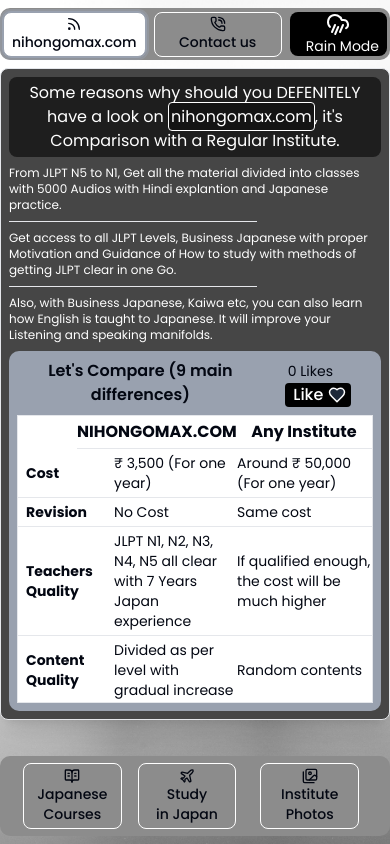
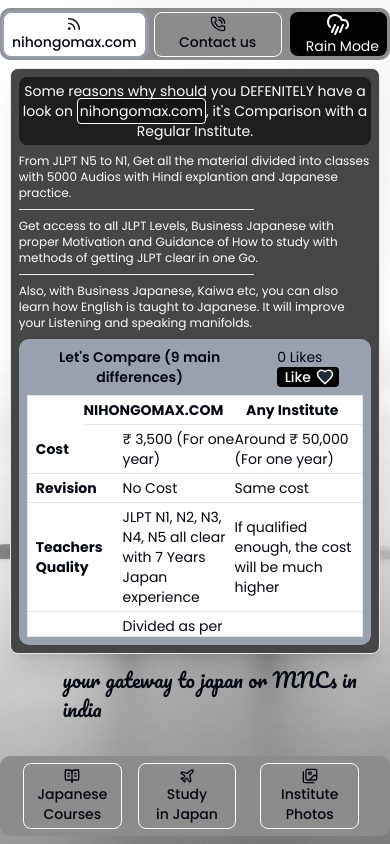
Before and after one commit to Ravi-kant-coder/nihonkai, a Next.js app: page / in a window 390 px wide. Both pictures are taken after a click on the tab "nihongomax.com". Built offline with nearby package versions, Linux system fonts and the light colour scheme; no server answers.

Commit message:
responsiveness of homepage

```diff
--- a/app/page.jsx
+++ b/app/page.jsx
@@ -8,7 +8,7 @@ const pacifico = Pacifico({
 
 const Home = () => {
   return (
-    <>
+    <div className="relative w-screen overflow-hidden h-screen">
       <Navbar />
       <img
         src={"japanese-gate.jpg"}
@@ -36,7 +36,7 @@ const Home = () => {
           your gateway to japan or MNCs in india
         </span>
       </h3>
-    </>
+    </div>
   );
 };
 export default Home;
--- a/components/NmaxExp.jsx
+++ b/components/NmaxExp.jsx
@@ -2,8 +2,8 @@ import LikeButton from "./LikeButton";
 
 const NmaxExp = () => {
   return (
-    <div className="mx-auto lg:w-10/11 lg:my-2 bg-[rgb(70,70,70)] dark:bg-black/90 rounded-md shadow-xl lg:p-6 p-2 lg:space-y-4 border border-gray-200 dark:border-gray-700">
-      <h2 className="lg:text-xl lg:mb-4 text-white text-center lg:font-semibold mb-2 p-1 rounded-md bg-[rgb(30,30,30)]">
+    <div className="mx-auto lg:w-10/11 lg:my-2 w-[95vw] bg-[rgb(70,70,70)] dark:bg-black/90 rounded-md shadow-xl lg:p-6 p-2 lg:space-y-4 border border-gray-200 dark:border-gray-700">
+      <h2 className="lg:text-xl text-sm lg:mb-4 text-white text-center lg:font-semibold mb-2 p-1 rounded-md bg-[rgb(30,30,30)]">
         Some reasons why should you DEFENITELY have a look on{" "}
         <a href="https://www.nihongomax.com" target="_blank">
           <span className="border-1 border-white bg-black/30 lg:p-1 p-0.5 rounded hover:text-white hover:bg-black">
@@ -37,7 +37,7 @@ const NmaxExp = () => {
         </li>
       </ul>
       <div className="lg:p-4 lg:pt-4 p-2 lg:max-w-6xl mx-auto bg-gray-400 dark:bg-gray-900 rounded-lg">
-        <h2 className=" flex justify-between lg:text-2xl text-md font-semibold lg:mb-2 text-center">
+        <h2 className=" flex text-sm justify-between lg:text-2xl text-md font-semibold lg:mb-2 text-center">
           Let's Compare (9 main differences)
           <LikeButton />
         </h2>
@@ -45,15 +45,15 @@ const NmaxExp = () => {
           <thead className="dark:bg-gray-700 block">
             <tr>
               <th className="w-1/6"></th>
-              <th className="text-left lg:py-3 lg:text-xl lg:px-4 border-b w-[50vw] py-1 dark:border-gray-600">
+              <th className="text-left text-sm lg:py-3 lg:text-xl lg:px-4 border-b w-[50vw] py-1 dark:border-gray-600">
                 NIHONGOMAX.COM
               </th>
-              <th className="text-left lg:py-3 lg:text-xl lg:px-4 border-b w-[50vw] py-1 dark:border-gray-600">
+              <th className="text-left lg:py-3 text-sm lg:text-xl lg:px-4 border-b w-[50vw] py-1 dark:border-gray-600">
                 Any <span className="hidden lg:inline">Regular </span>Institute
               </th>
             </tr>
           </thead>
-          <tbody className="text-sm block overflow-y-scroll h-[30vh]">
+          <tbody className="text-sm block overflow-y-scroll h-[25vh]">
             <tr>
               <td className="lg:py-3 py-1 pl-2 font-bold lg:px-4 border-b dark:border-gray-700">
                 Cost
```
